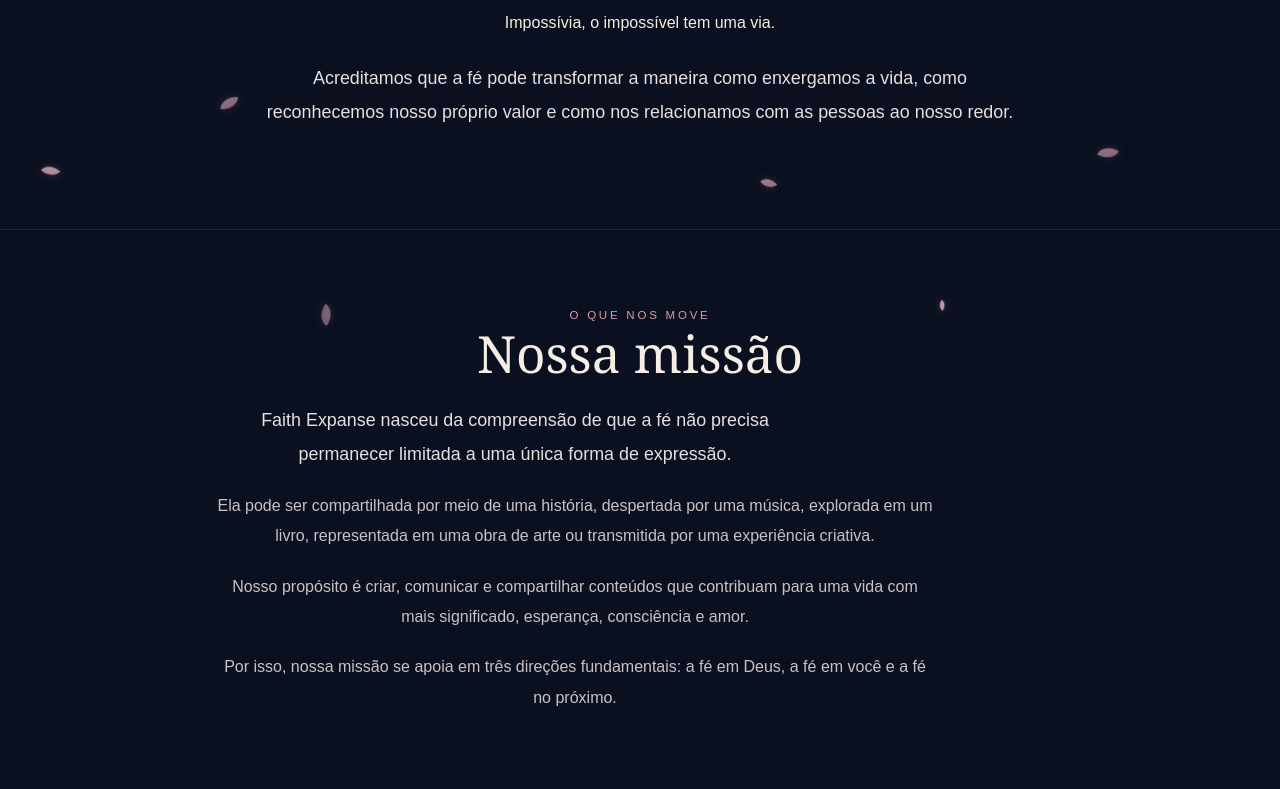
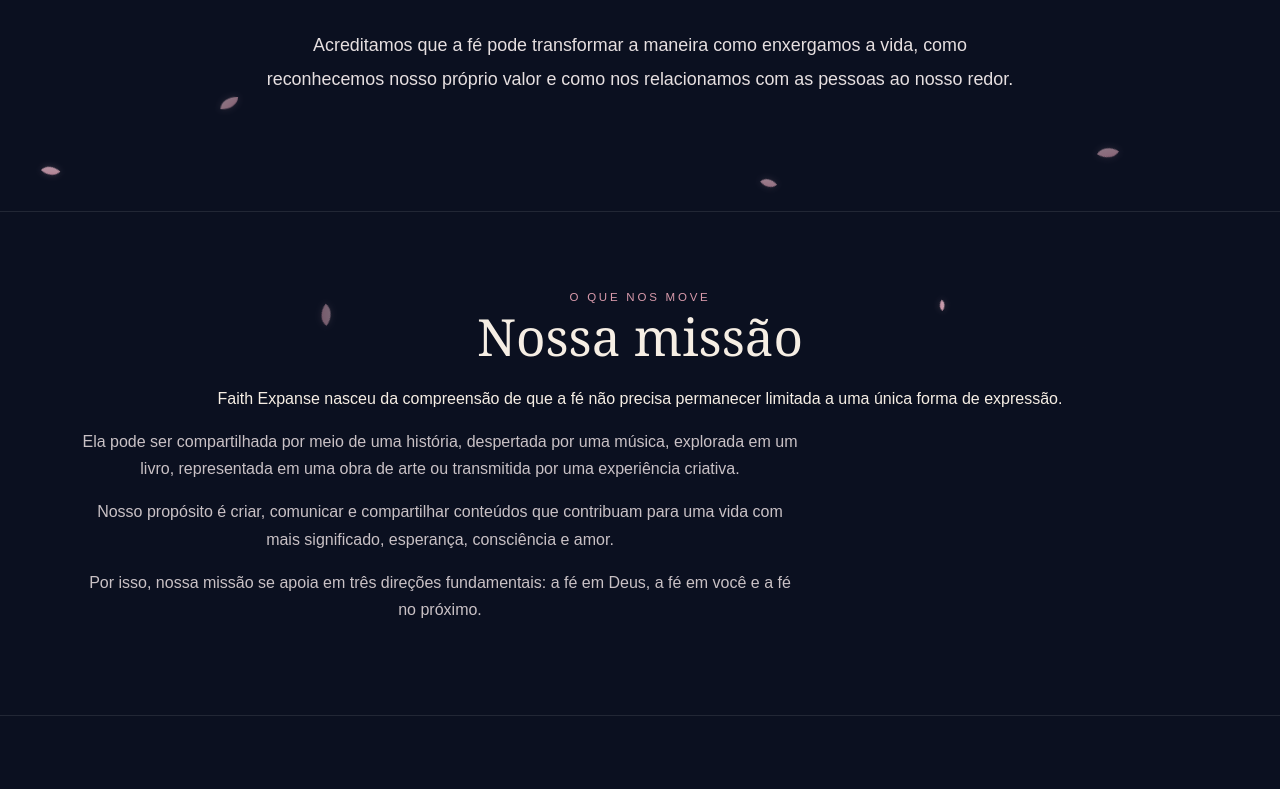
Before and after one commit to anaferracini/faithexpanse, a plain HTML site: page index.html in a window 1280 px wide. Shown: the part 452-1241 px from the top of the page. Drawn offline with Linux system fonts and the light colour scheme.

Commit message:
Update index.html

```diff
--- a/index.html
+++ b/index.html
@@ -345,10 +345,6 @@
         Expandindo a fé em Deus, em você e no próximo.
       </p>
 
-      <p class="home-signature">
-        Impossívia, o impossível tem uma via.
-      </p>
-
       <p class="lead">
         Acreditamos que a fé pode transformar a maneira como enxergamos
         a vida, como reconhecemos nosso próprio valor e como nos relacionamos
@@ -365,8 +361,7 @@
 
       <h2>Nossa missão</h2>
 
-      <div class="intro-content">
-        <p class="lead">
+        <p class="wrap">
           Faith Expanse nasceu da compreensão de que a fé não precisa
           permanecer limitada a uma única forma de expressão.
         </p>
@@ -514,10 +509,6 @@
           que podem surgir ao longo da jornada.
         </p>
 
-        <p class="closing-signature">
-          Impossívia, o impossível tem uma via.
-        </p>
-
       </div>
     </div>
   </section>
```
